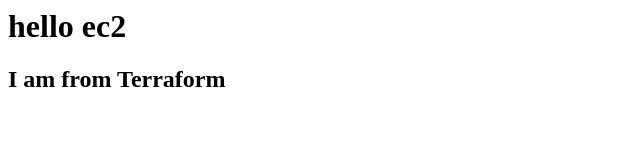
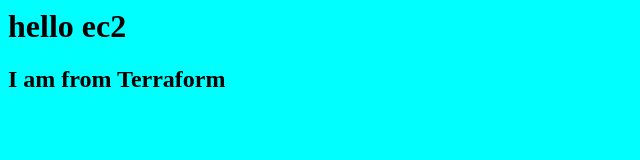
Before and after one commit to surajsolanki724/terraform_repo, a plain HTML site: page index.html in a window 1280 px wide. Shown: the whole page, without its empty margins (0-640 px from the left). Drawn offline with Linux system fonts and the light colour scheme.

Commit message:
Update index.html

```diff
--- a/index.html
+++ b/index.html
@@ -1,3 +1,3 @@
-<body bg_color="aqua" >
+<body bgcolor="aqua" >
 <h1> hello ec2 </h1>
 <h2> I am from Terraform </h2>
```
